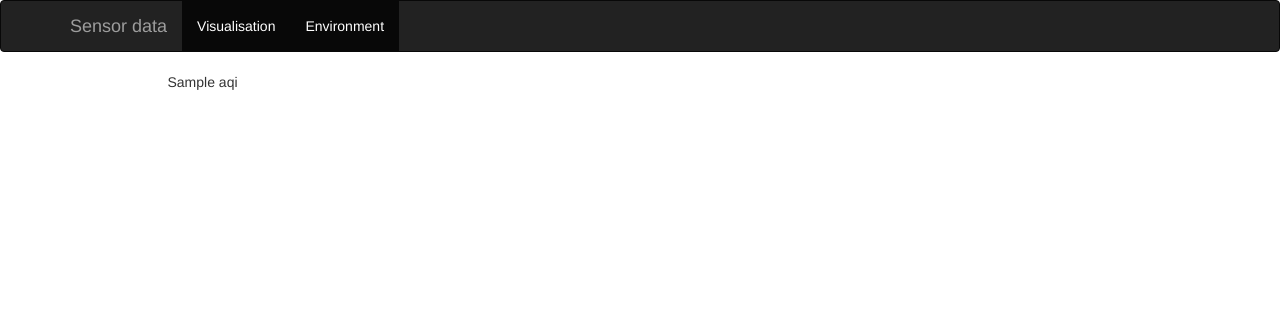
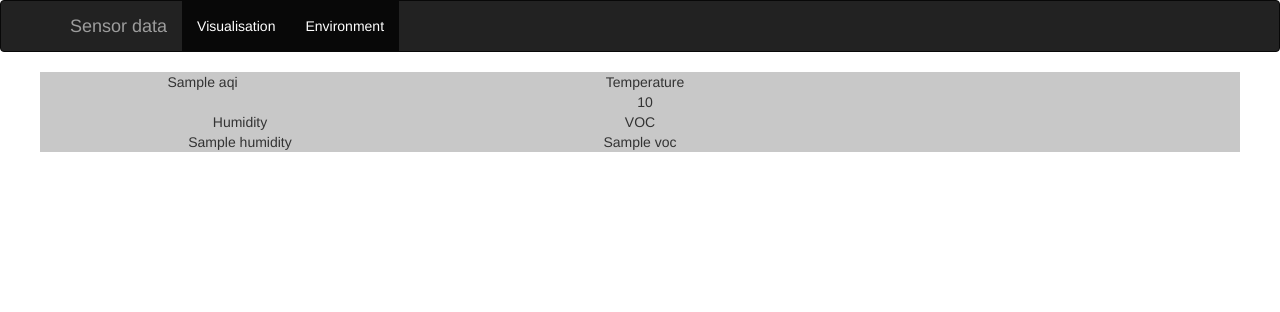
Before and after one commit to LucasAmos/Masters-project, a Flask app: template sensors/templates/environment.html in a window 1280 px wide. Shown: the top 312 px of the page. Run offline with Flask 2, Linux system fonts and the light colour scheme; the template is opened without the code that fills it: most values are stand-ins (such as "Sample title", 1, 10 or a date in 2020); parts of the project's set-up code (start-up, migrations or seed data) failed here and were passed over; some libraries are stand-ins or nearby versions.

Commit message:
individual readings

```diff
--- a/sensors/AQI/AQI.py
+++ b/sensors/AQI/AQI.py
@@ -7,6 +7,7 @@ def ratings(locationreadings):
         voc = locationreadings[reading]['voc']
         humidity = locationreadings[reading]['humidity']
         temperature = locationreadings[reading]['dht11'] if locationreadings[reading]['dht11'] != None else locationreadings[reading]['dht22']
+        locationreadings[reading]['temperature'] = temperature
 
         metric = calculateMetric(temperature, humidity, voc)
 
--- a/sensors/static/css/styles.css
+++ b/sensors/static/css/styles.css
@@ -6,6 +6,10 @@ Tooltips
 .location {
     background-color: #e3e3e3;
     font-size: 4vh;
+}
+
+.breakdown {
+    background-color: #C8C8C8;
 }
 
 .reading{
--- a/sensors/templates/environment.html
+++ b/sensors/templates/environment.html
@@ -62,20 +62,39 @@
 
 
                 {%  if reading.AQI > 0.5 %}
-                    <div class=" row text-center AQI AQI-good">
+                    <div class="row text-center AQI AQI-good">
 
                 {%  elif reading.AQI >= -0.5 %}
-                    <div class=" row text-center AQI AQI-acceptable">
+                    <div class="row text-center AQI AQI-acceptable">
 
                 {%  elif reading.AQI < -0.5 %}
-                    <div class=" row text-center AQI AQI-bad">
+                    <div class="row text-center AQI AQI-bad">
 
                 {% endif %}
 
+            {{ reading.AQI }}
 
+            </div>
 
-            {{ reading.AQI }}
+            <div class="row text-center breakdown">
+
+            <div class="col-md-4 ">
+                <div class="col-md-12"> Temperature</div>
+                <div class="col-md-12"> {{ reading.temperature}}</div>
             </div>
+
+            <div class="col-md-4">
+                <div class="col-md-12"> Humidity</div>
+                <div class="col-md-12"> {{ reading.humidity}}</div>
+            </div>
+
+            <div class="col-md-4">
+                <div class="col-md-12"> VOC </div>
+                <div class="col-md-12"> {{ reading.voc}}</div>
+            </div>
+
+            </div>
+
 
             </div>
 
```
